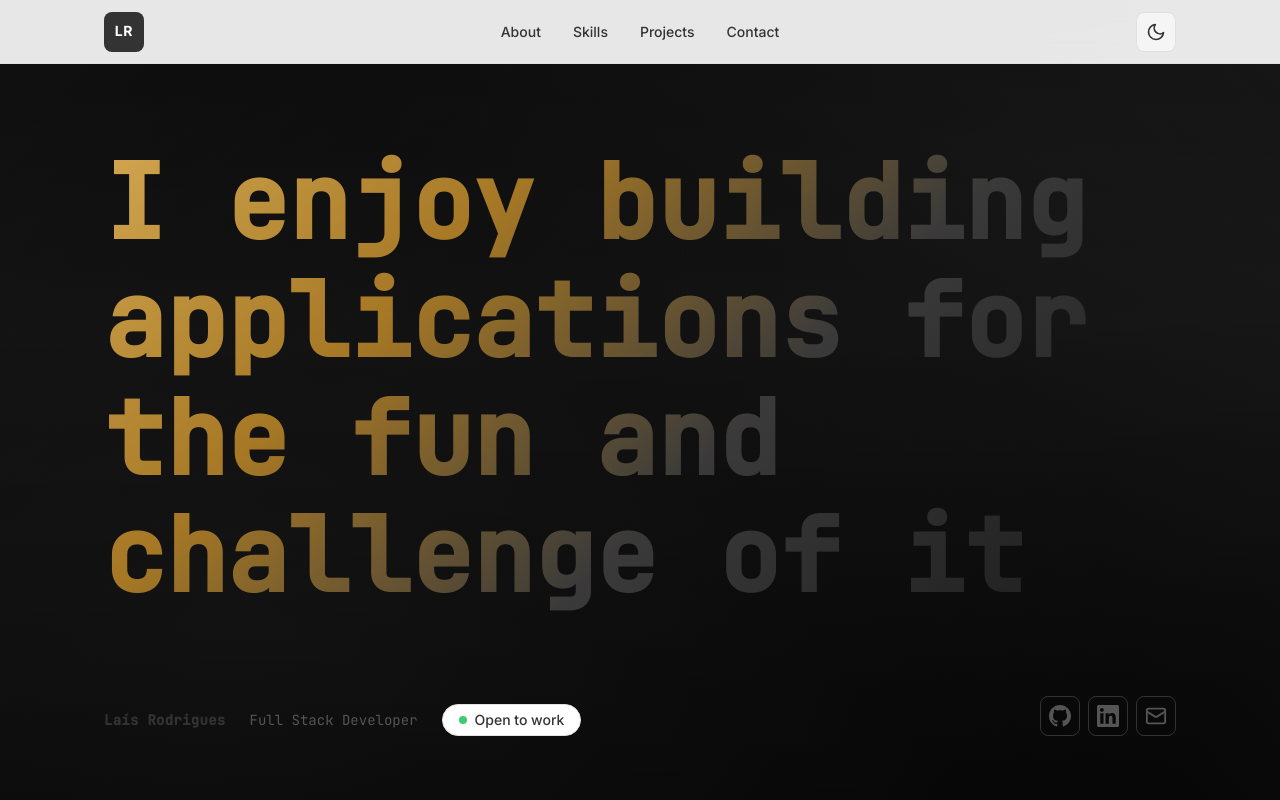
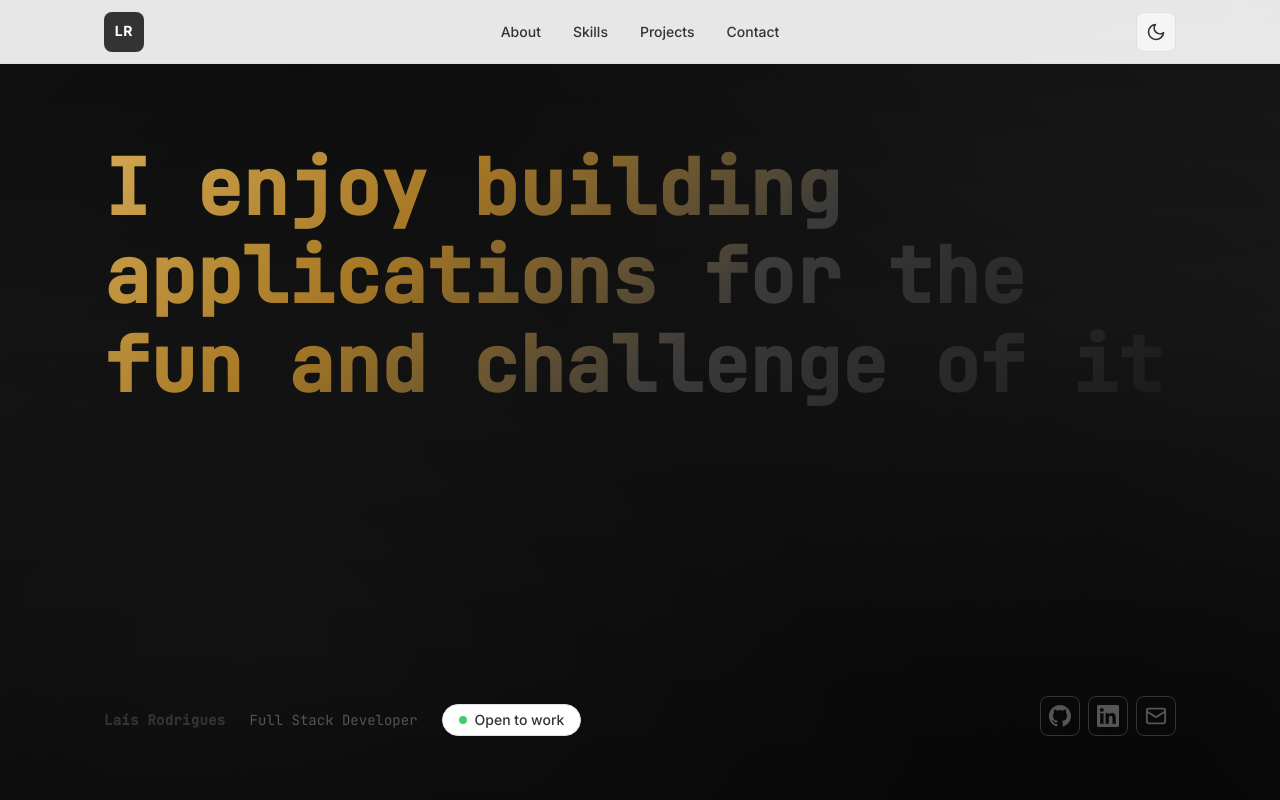
Before and after one commit to laisrod/portifolio-react, a React (Vite) app: page / in a window 1280 px wide. Shown: the top 800 px of the page. Built offline with nearby package versions, Linux system fonts and the light colour scheme.

Commit message:
style: reduce hero statement font size for better readability

```diff
--- a/src/styles/components/Hero.css
+++ b/src/styles/components/Hero.css
@@ -57,7 +57,7 @@
 /* ---- Large statement text (base) ---- */
 .hero__statement {
   font-family: var(--font-mono);
-  font-size: clamp(3rem, 8vw, 7rem);
+  font-size: clamp(2.5rem, 6vw, 5.5rem);
   font-weight: 800;
   line-height: 1.15;
   color: #1a1a1a;
```
